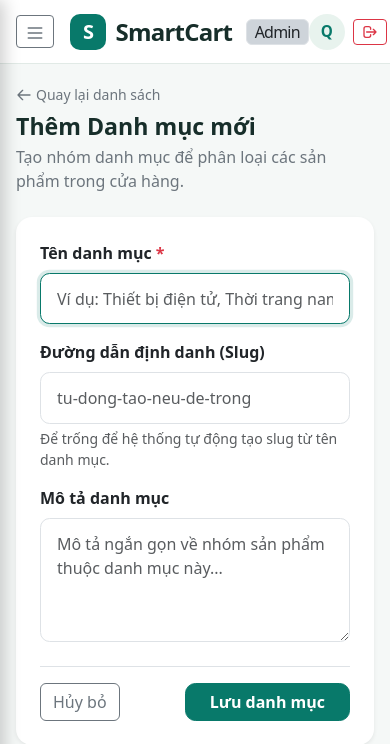
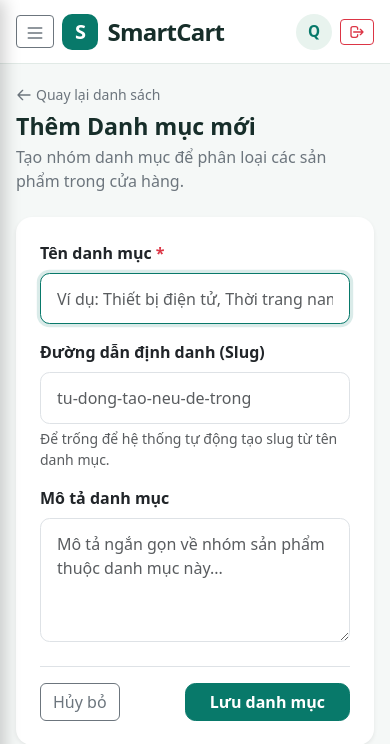
Before and after one commit to Huong36/smartcart-project, a Laravel app: page /admin/categories/create in a window 390 px wide. Shown: the top 744 px of the page. Run offline with Laravel 12, Linux system fonts and the light colour scheme; a user stored in the database is signed in; data comes from the database, SQL or seed files in the repository.

Commit message:
fix: fit admin navigation on small screens

```diff
--- a/resources/views/layouts/admin.blade.php
+++ b/resources/views/layouts/admin.blade.php
@@ -203,14 +203,14 @@
 <body class="admin-body">
     <!-- Navbar -->
     <header class="admin-navbar sticky-top d-flex align-items-center px-3 px-lg-4">
-        <div class="d-flex align-items-center gap-3">
+        <div class="d-flex align-items-center gap-2 gap-sm-3">
             <button class="btn btn-outline-secondary btn-sm d-lg-none" type="button" id="sidebarToggle" aria-label="Đóng mở menu">
                 <svg width="20" height="20" fill="none" stroke="currentColor" stroke-width="2" viewBox="0 0 24 24"><path stroke-linecap="round" stroke-linejoin="round" d="M4 6h16M4 12h16M4 18h16"></path></svg>
             </button>
             <a class="brand text-decoration-none" href="{{ route('admin.dashboard') }}">
                 <span class="brand-mark">S</span>
                 <span>SmartCart</span>
-                <span class="badge bg-dark-subtle text-dark border ms-1 fs-6 fw-normal py-1 px-2">Admin</span>
+                <span class="badge bg-dark-subtle text-dark border ms-1 fs-6 fw-normal py-1 px-2 d-none d-sm-inline-block">Admin</span>
             </a>
         </div>
 
```
